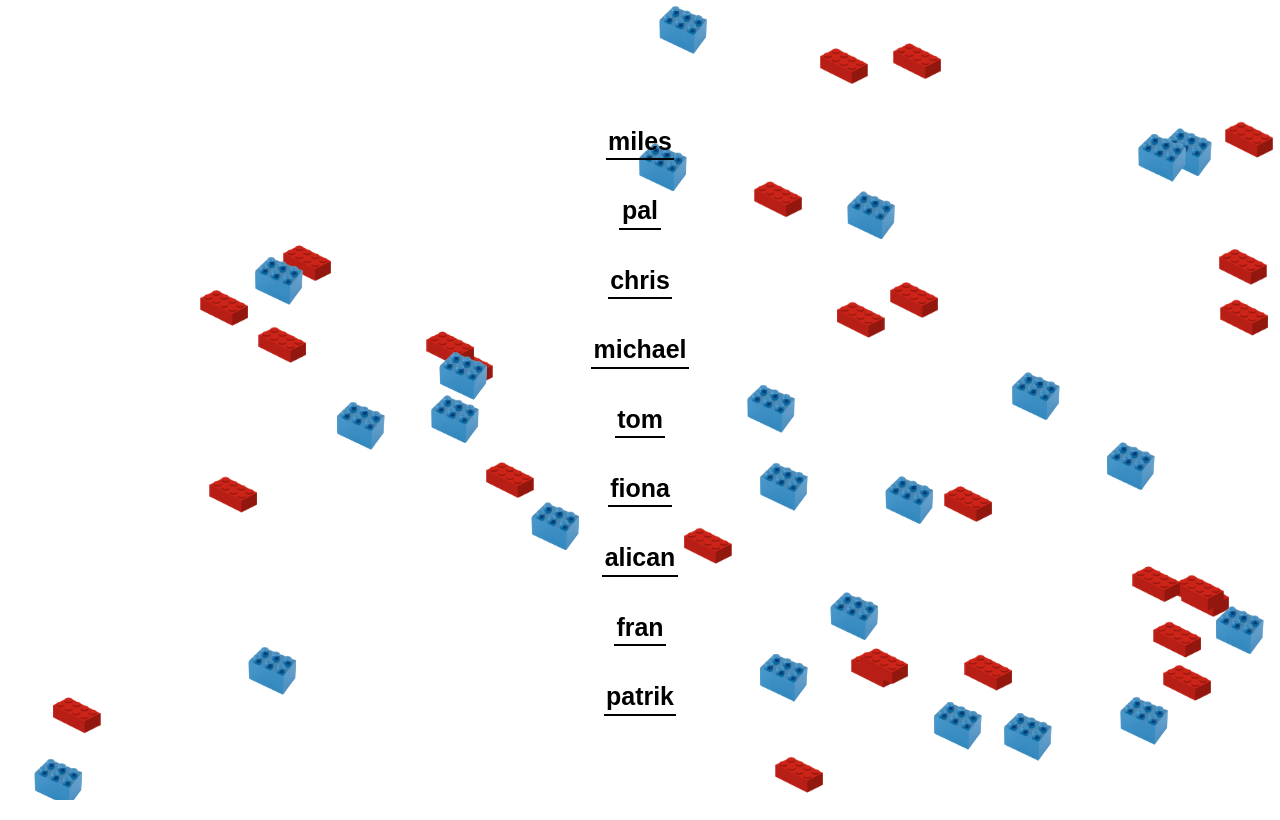
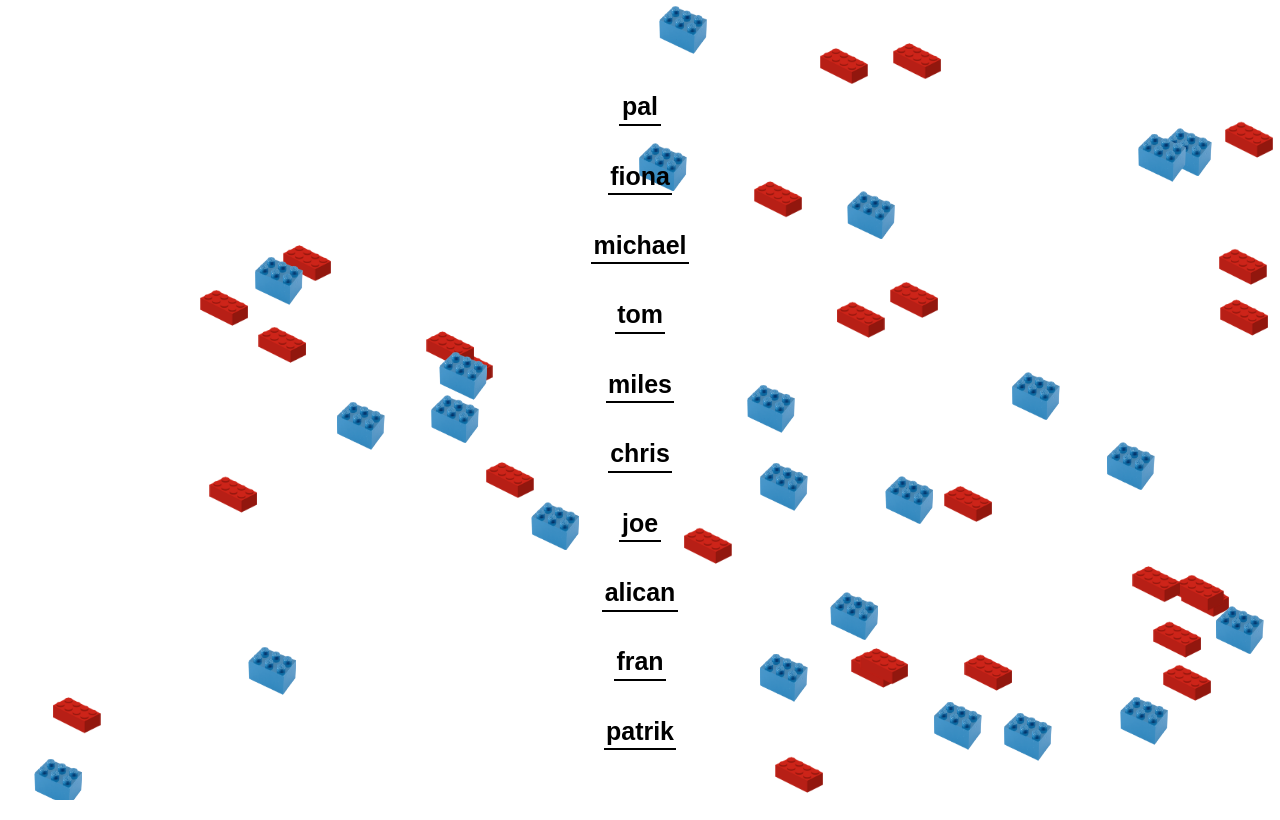
Before and after one commit to AlicanGultekin/mixels-randomiser, a plain HTML site: page index.html in a window 1280 px wide. Drawn offline with Linux system fonts and the light colour scheme; a web font is replaced by a local one.

Commit message:
Add Joe to default people list

```diff
--- a/index.html
+++ b/index.html
@@ -106,6 +106,7 @@
         "chris",
         "fiona",
         "tom",
+        "joe",
       ];
       const names = shuffle(
         peopleList?.length > 0 ? peopleList : defaultPeopleList
```
